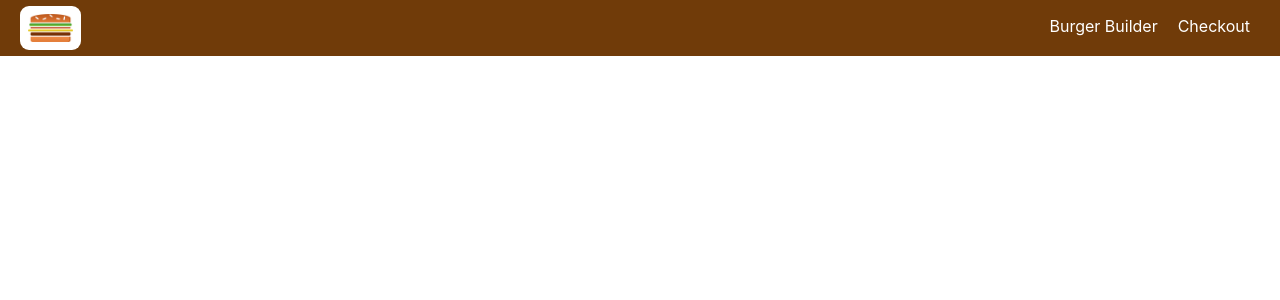
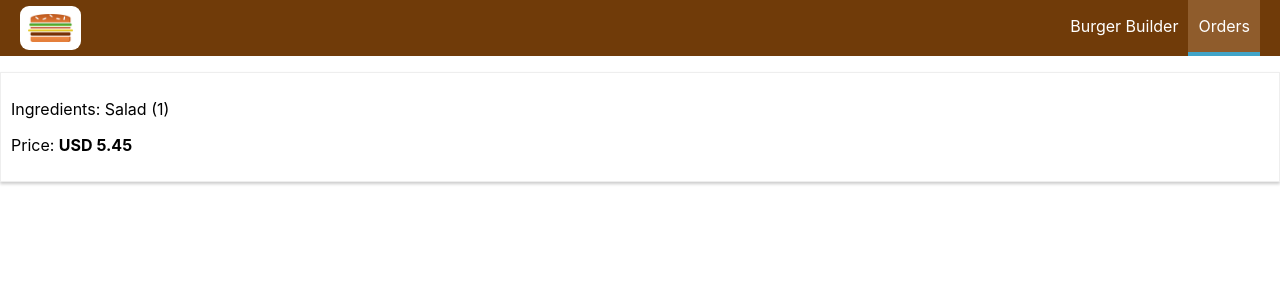
Before and after one commit to asanchez3315/Burger-Builder, a React (Create React App) app: page /Orders in a window 1280 px wide. Shown: the top 300 px of the page. Built offline with nearby package versions, Linux system fonts and the light colour scheme.

Commit message:
created dynamic input element

```diff
--- a/src/App.js
+++ b/src/App.js
@@ -3,6 +3,7 @@ import './App.css';
 import Layout from './containers/Layout/Layout';
 import BurgerBuilder from './containers/BurgerBuilder/BurgerBuilder';
 import Checkout from './containers/Checkout/Checkout/Checkout'
+import Orders from './containers/Orders/Orders'
 import { Route } from 'react-router-dom'
 
 class App extends Component {
@@ -15,6 +16,7 @@ class App extends Component {
         <Layout>
           <Route path='/' exact component={BurgerBuilder} />
           <Route path='/checkout' component={Checkout} />
+          <Route path='/Orders' component={Orders} />
         </Layout>
       </div>
     )
--- a/src/components/Navigation/NavigationItem/NavigationItem.js
+++ b/src/components/Navigation/NavigationItem/NavigationItem.js
@@ -1,14 +1,16 @@
 import React from 'react'
 import classes from './NavigationItem.module.css'
+import {NavLink} from 'react-router-dom'
 
 const navigationItem = (props) => (
 
 
     <li className={classes.NavigationItem}>
 
-        <a href={props.link}
-            className={props.active ? classes.active : null}>
-            {props.children}</a>
+        <NavLink to={props.link}
+        exact={props.exact}
+            activeClassName={classes.active}>
+            {props.children}</NavLink>
     </li>
 
 
--- a/src/components/Navigation/NavigationItem/NavigationItem.module.css
+++ b/src/components/Navigation/NavigationItem/NavigationItem.module.css
@@ -16,7 +16,7 @@
 }
 
 .NavigationItem a:hover,
-.NavigationItem a:active
+.NavigationItem a:active,
 .NavigationItem a.active{
     color:#40a4c8
 }
@@ -40,7 +40,7 @@
     }
 
     .NavigationItem a:hover,
-    .NavigationItem a:active
+    .NavigationItem a:active,
     .NavigationItem a.active{
         background-color:#8f5c2c;
         border-bottom: 4px solid #40a4c8;
--- a/src/components/Navigation/NavigationItems/NavigationItems.js
+++ b/src/components/Navigation/NavigationItems/NavigationItems.js
@@ -5,8 +5,8 @@ import NavigationItem from '../NavigationItem/NavigationItem'
 const navigationItems = () => (
 
     <ul className={classes.NavigationItems} >
-        <NavigationItem>Burger Builder</NavigationItem>
-        <NavigationItem>Checkout</NavigationItem>
+        <NavigationItem link='/' exact>Burger Builder</NavigationItem>
+        <NavigationItem link ='/orders'>Orders</NavigationItem>
     </ul>
 
 
--- a/src/components/Order/CheckoutSummary/CheckoutSummary.js
+++ b/src/components/Order/CheckoutSummary/CheckoutSummary.js
@@ -1,7 +1,7 @@
 import React from 'react';
-import Button from '../UI/Button/Button'
-import Burger from '../../Burger/Burger'
-import classes from './CheckoutSummary.module.css'
+import Button from '../../UI/Button/Button';
+import Burger from '../../Burger/Burger';
+import classes from './CheckoutSummary.module.css';
 
 const checkoutSummary = (props) => {
 
--- /dev/null
+++ b/src/components/Order/Order.js
@@ -0,0 +1,12 @@
+import React from 'react'
+import classes from './Order.module.css'
+
+const order = () => (
+    <div className={classes.Order}>
+        <p>Ingredients: Salad (1)</p>
+        <p>Price: <strong>USD 5.45</strong></p>
+
+    </div>
+)
+
+export default order
--- /dev/null
+++ b/src/components/Order/Order.module.css
@@ -0,0 +1,8 @@
+.Order{
+    width:100%;
+    border: 1px solid #eee;
+    box-shadow: 0 2px 3px #ccc;
+    padding: 10px;
+    margin: 10px auto;
+    box-sizing: border-box
+}
--- /dev/null
+++ b/src/components/UI/Forms/Input/Input.js
@@ -0,0 +1,30 @@
+import React from 'react'
+import classes from './Input.module.css'
+
+const input = (props) => {
+    let inputElement = null
+
+    switch (props.inputtype) {
+        case ('input'):
+            inputElement = <input className={classes.InputElement} {...props} />
+            break;
+        case ('textarea'):
+            inputElement = <textarea className={classes.InputElement} {...props} />
+            break;
+        default: inputElement = <input className={classes.InputElement} {...props} />
+    }
+
+    return (
+        <div className={classes.Input}>
+            <label className={classes.Label}>{props.label}</label>
+            {inputElement}
+        </div>
+
+    )
+
+}
+
+
+
+
+export default input
--- /dev/null
+++ b/src/components/UI/Forms/Input/Input.module.css
@@ -0,0 +1,29 @@
+.Input{
+    width:100%;
+    padding: 10px;
+    box-sizing: border-box;
+
+}
+
+.Label {
+    font-weight:bold;
+    display:block;
+    margin-bottom:8px;
+}
+
+.InputElement{
+    outline:none;
+    border: 1px solid #ccc;
+    background-color: #fff;
+    font: inherit;
+    padding: 10px 6px;
+    width:100%;
+    display:block;
+    box-sizing: border-box
+
+}
+
+.InputElement:focus{
+    outline:none;
+    background-color: #ccc
+}
--- a/src/containers/Checkout/CheckoutData/CheckoutData.js
+++ b/src/containers/Checkout/CheckoutData/CheckoutData.js
@@ -2,6 +2,7 @@ import React, {Component} from 'react';
 import Button from '../../../components/UI/Button/Button'
 import classes from './CheckoutData.module.css'
 // import axios from '../../../axiosOrders'
+import Input from '../../../components/UI/Forms/Input/Input'
 
 
 class CheckoutData extends Component {
@@ -50,10 +51,10 @@ class CheckoutData extends Component {
                 <h4>Enter your contact information</h4>
 
                 <form>
-                    <input className={classes.Input} type='text'name='name' placeholder='Your Name' />
-                    <input className={classes.Input} type='email'name='email' placeholder='Your Email' />
-                    <input className={classes.Input} type='text'name='street' placeholder='Street' />
-                    <input className={classes.Input} type='text'name='zipcode' placeholder='Zipcode' />
+                    <Input inputtype='input' type='text'name='name' placeholder='Your Name' />
+                    <Input inputtype='input' type='email'name='email' placeholder='Your Email' />
+                    <Input inputtype='input' type='text'name='street' placeholder='Street' />
+                    <Input inputtype='input' type='text'name='zipcode' placeholder='Zipcode' />
                     <Button clicked={this.orderHandler} btnType = 'Success'>Order</Button>
                 </form>
             </div>
--- a/src/containers/Checkout/CheckoutData/CheckoutData.module.css
+++ b/src/containers/Checkout/CheckoutData/CheckoutData.module.css
@@ -8,9 +8,6 @@
 
 }
 
-.Input{
-    display:block
-}
 
 @media (min-width:600px){
     .CheckoutData{
--- /dev/null
+++ b/src/containers/Orders/Orders.js
@@ -0,0 +1,18 @@
+import React, { Component } from 'react'
+import Order from '../../components/Order/Order'
+
+
+class Orders extends Component {
+
+    render() {
+        return (
+
+
+            <div>
+                <Order />
+            </div>
+        )
+    }
+}
+
+export default Orders
```
